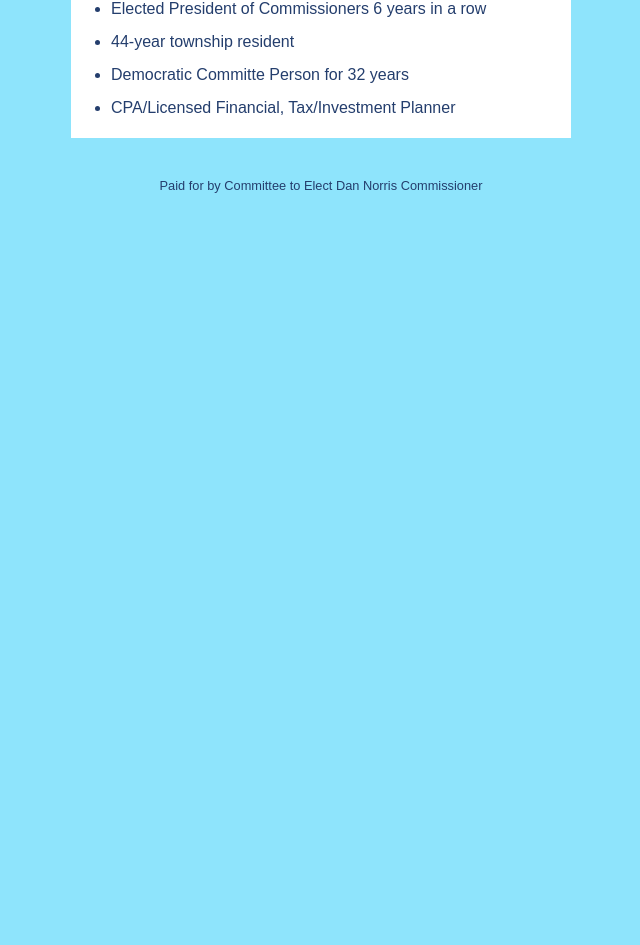
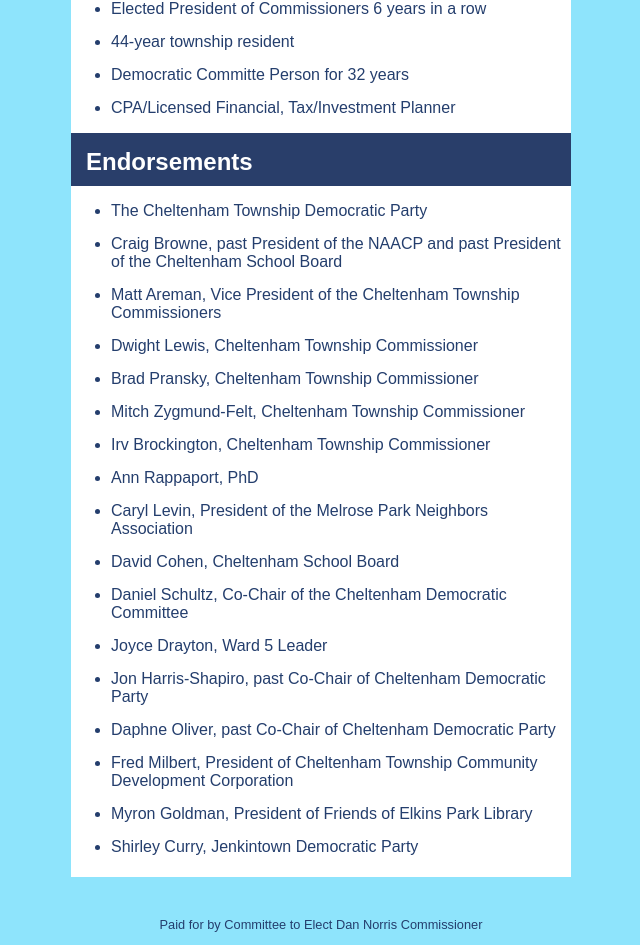
Before and after one commit to norrisforcheltenham/website, a SvelteKit app: page / in a window 1280 px wide. Shown: the part 1158-2103 px from the top of the page, without its empty margins (319-959 px from the left). Before the commit the page ends 1364 px from the top, so only its background shows below. Built offline with nearby package versions, Linux system fonts and the light colour scheme.

Commit message:
Add endorsements

```diff
--- a/src/routes/+page.svelte
+++ b/src/routes/+page.svelte
@@ -27,6 +27,28 @@
 		<li>Democratic Committe Person for 32 years</li>
 		<li>CPA/Licensed Financial, Tax/Investment Planner</li>
 	</ul>
+	<h2>Endorsements</h2>
+	<ul>
+		<li>The Cheltenham Township Democratic Party</li>
+		<li>
+			Craig Browne, past President of the NAACP and past President of the Cheltenham School Board
+		</li>
+		<li>Matt Areman, Vice President of the Cheltenham Township Commissioners</li>
+		<li>Dwight Lewis, Cheltenham Township Commissioner</li>
+		<li>Brad Pransky, Cheltenham Township Commissioner</li>
+		<li>Mitch Zygmund-Felt, Cheltenham Township Commissioner</li>
+		<li>Irv Brockington, Cheltenham Township Commissioner</li>
+		<li>Ann Rappaport, PhD</li>
+		<li>Caryl Levin, President of the Melrose Park Neighbors Association</li>
+		<li>David Cohen, Cheltenham School Board</li>
+		<li>Daniel Schultz, Co-Chair of the Cheltenham Democratic Committee</li>
+		<li>Joyce Drayton, Ward 5 Leader</li>
+		<li>Jon Harris-Shapiro, past Co-Chair of Cheltenham Democratic Party</li>
+		<li>Daphne Oliver, past Co-Chair of Cheltenham Democratic Party</li>
+		<li>Fred Milbert, President of Cheltenham Township Community Development Corporation</li>
+		<li>Myron Goldman, President of Friends of Elkins Park Library</li>
+		<li>Shirley Curry, Jenkintown Democratic Party</li>
+	</ul>
 </div>
 
 <style>
```
